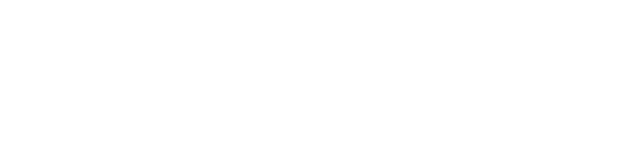
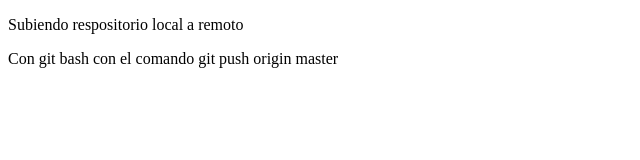
Before and after one commit to devdangon/DWY_005V_DANDEVGON, a plain HTML site: page index.html in a window 1280 px wide. Shown: the whole page, without its empty margins (0-640 px from the left). Drawn offline with Linux system fonts and the light colour scheme.

Commit message:
creacion de style.css y modificacion de index.html

```diff
--- a/index.html
+++ b/index.html
@@ -3,9 +3,10 @@
 <head>
     <meta charset="UTF-8">
     <meta name="viewport" content="width=device-width, initial-scale=1.0">
-    <title>Document</title>
+    <title>Test git remote</title>
 </head>
 <body>
-
+    <p>Subiendo respositorio local a remoto</p>
+    <p>Con git bash con el comando git push origin master</p>
 </body>
 </html>
```
Also changed, not shown: style.css (added).
